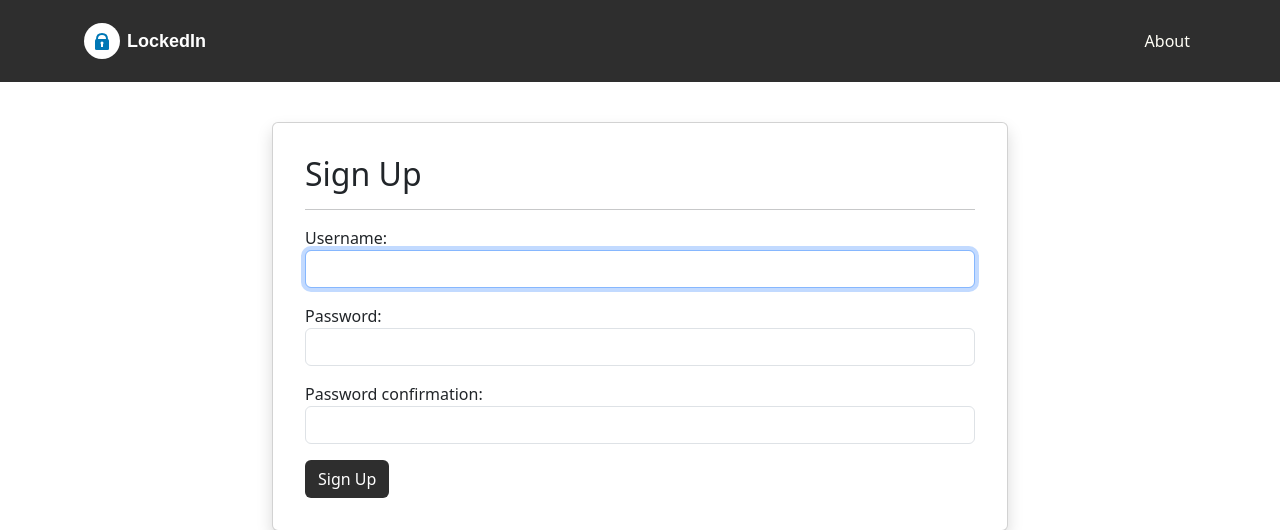
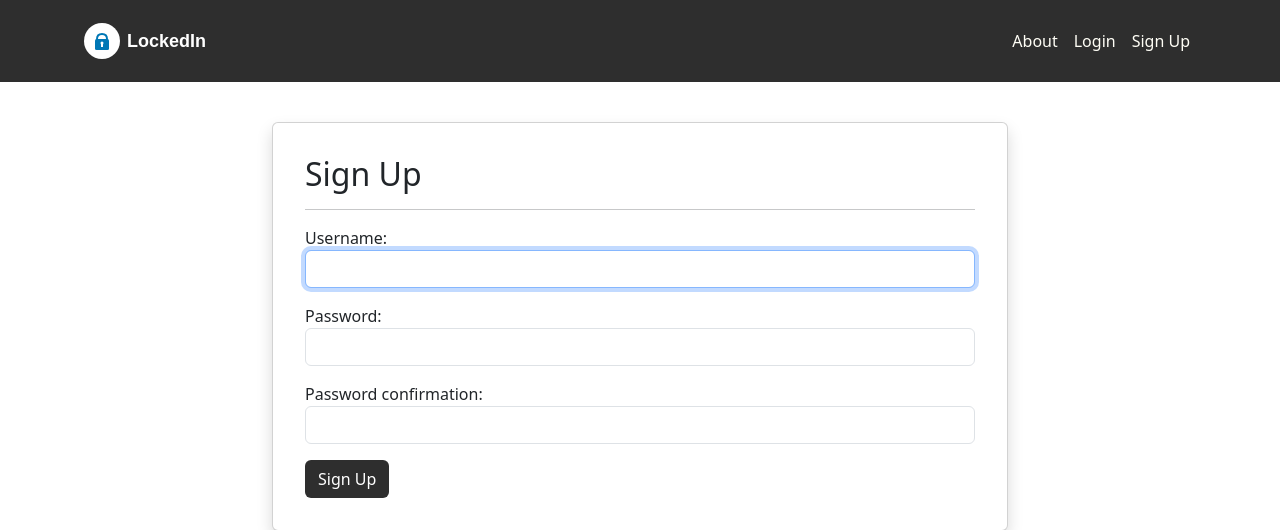
Before and after one commit to StealthyFearZ/lockedin, a Django app: page /accounts/signup in a window 1280 px wide. Shown: the top 530 px of the page. Run offline with Django 5.2, Linux system fonts and the light colour scheme; some libraries are stand-ins or nearby versions.

Commit message:
Added New URL Links to navbar

```diff
--- a/lockedin/lockedin/templates/base.html
+++ b/lockedin/lockedin/templates/base.html
@@ -30,6 +30,7 @@
           -->
 
           <!-- NEW LOGO-->
+          <!-- Downloaded an SVG from online !-->
           <svg width="180" height="40" viewBox="0 0 180 40" xmlns="http://www.w3.org/2000/svg">
             <!-- Circle with lock -->
             <circle cx="20" cy="20" r="18" fill="#ffffff"/>
@@ -50,12 +51,17 @@
                 aria-label="Toggle navigation">
           <span class="navbar-toggler-icon"></span>
         </button>
-        <div class="collapse navbar-collapse"
-             id="navbarNavAltMarkup">
-          <div class="navbar-nav ms-auto navbar-ml">
-            <a class="nav-link"
-               href="{% url 'home.about' %}">About</a>
-          </div>
+        <div class="navbar-nav ms-auto navbar-ml">
+            <a class="nav-link" href="{% url 'home.about' %}">About</a>
+
+            {% if user.is_authenticated %}
+                <a class="nav-link" href="{% url 'profiles.my_profile' %}">My Profile</a>
+                <a class="nav-link" href="{% url 'accounts.logout' %}"> Logout ({{ user.username }})
+                </a>
+            {% else %}
+                <a class="nav-link" href="{% url 'accounts.login' %}">Login</a>
+                <a class="nav-link" href="{% url 'accounts.signup' %}">Sign Up</a>
+            {% endif %}
         </div>
       </div>
     </nav>
```
